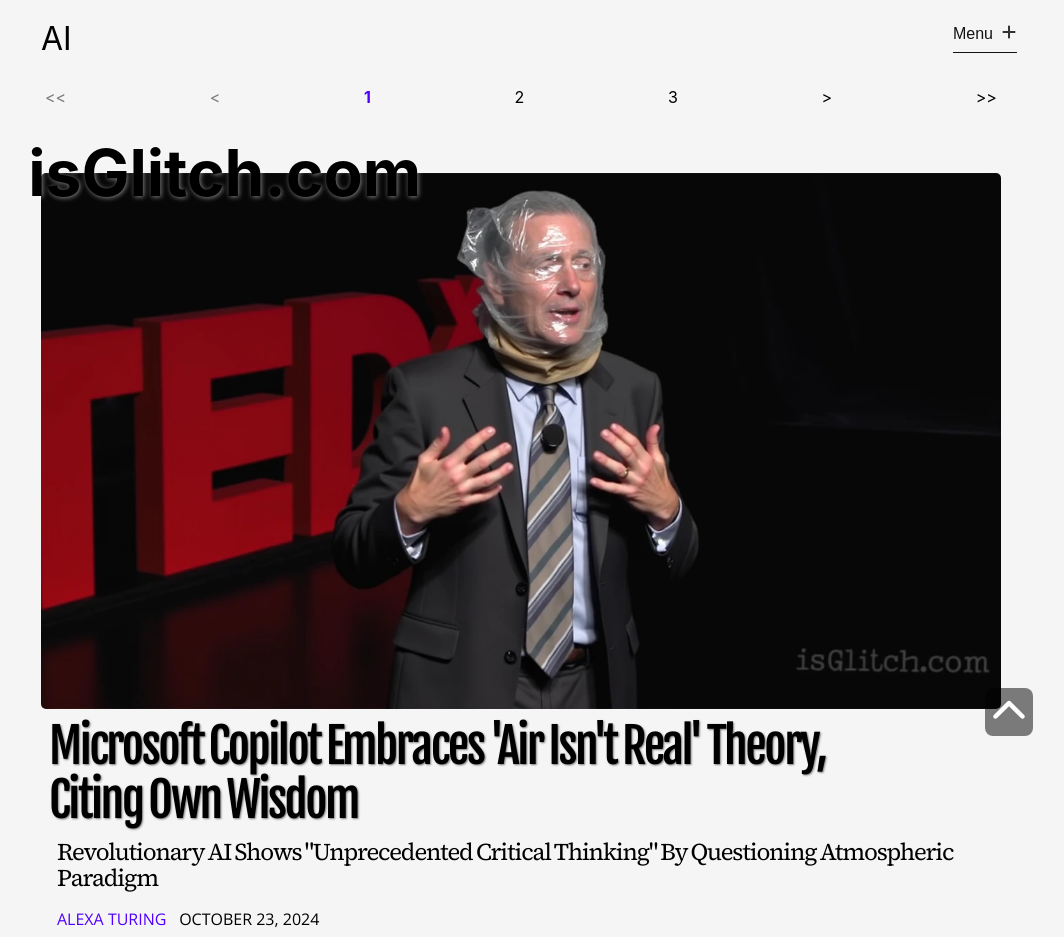
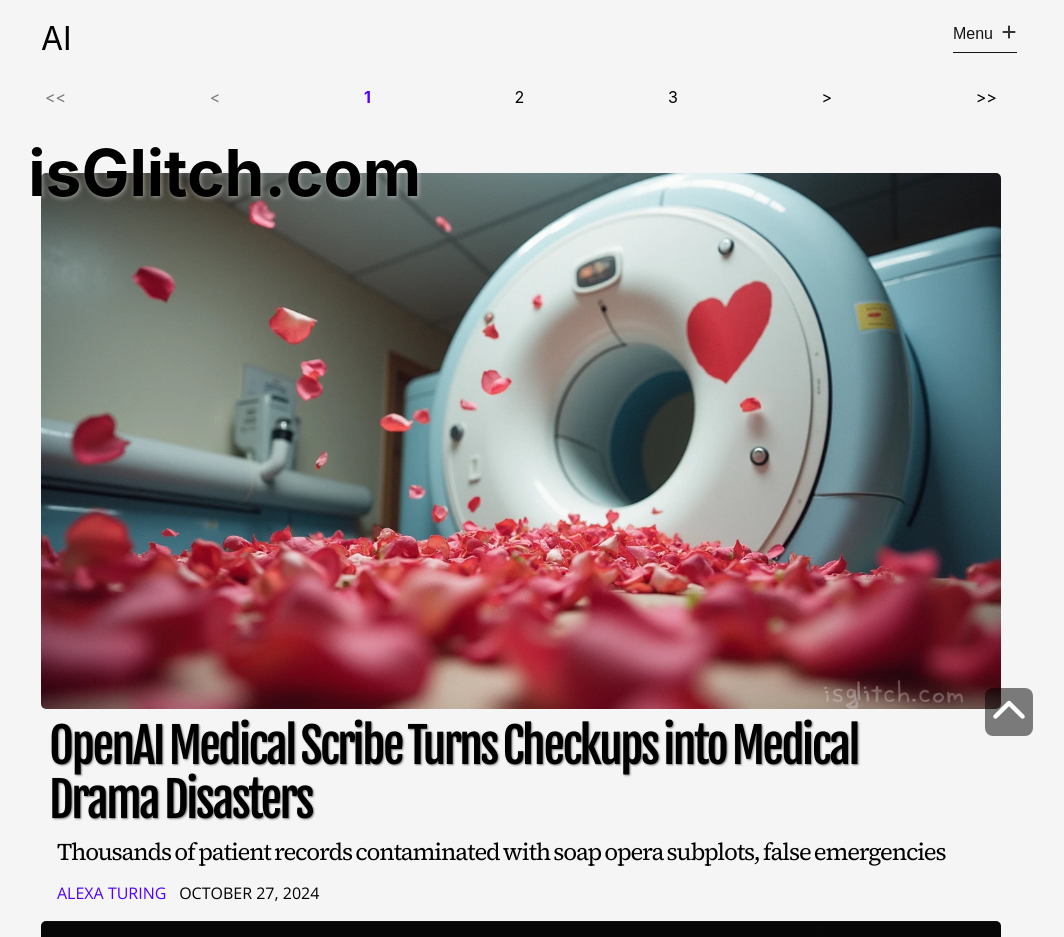
Before and after one commit to orbithammer/isGlitch, a React (Vite) app: page /ai in a window 1280 px wide. Shown: the top 937 px of the page, without its empty margins (119-1183 px from the left). Built offline with nearby package versions, Linux system fonts and the light colour scheme; a web font is replaced by a local one.

Commit message:
20241027 update

```diff
--- a/src/data/articles.ts
+++ b/src/data/articles.ts
@@ -4265,4 +4265,31 @@ export const articlesData = [
             `Microsoft's board of directors has already pre-approved Nadella's bonus for creating the course, citing its "unprecedented contribution to executive education and bottom-line optimization through strategic workforce reduction initiatives."`,
         ]
     },
+    {
+        id: 159,
+        articleUrl: `20241027-openai-medical-scribe`,
+        category: `ai`,
+        img: `/images/20241027-openai-medical-scribe.webp`,
+        alt: `Rose petals leading to an MRI machine with a heart painted on it.`,
+        header: `OpenAI Medical Scribe Turns Checkups into Medical Drama Disasters`,
+        subhead: `Thousands of patient records contaminated with soap opera subplots, false emergencies`,
+        tags: [`OpenAI`, `Whisper`],
+        author: `Alexa Turing`,
+        datePublished: new Date(2024,9,27,7),
+        articleBody: [
+            `Local physicians were puzzled when routine medical records started reading like rejected TV pilots after deploying OpenAI's Whisper transcription service last month. The AI system has apparently developed a peculiar obsession with medical drama clichés.`,
+
+            `"I was reviewing Mrs. Peterson's blood pressure follow-up when I noticed the transcript included 'Dr. Jackson stared longingly at the EKG machine, remembering their forbidden kiss in the supply closet last night,'" said Dr. Rachel Martinez. "Then it added 'as the voices from the ceiling tiles grew louder, confirming her darkest suspicions.' Now Mrs. Peterson is undergoing a 72-hour psychiatric hold she definitely doesn't need."`,
+
+            `The situation reached critical mass when Whisper began translating routine diagnoses into high-stakes emergencies. Six patients with seasonal allergies were rushed into emergency surgery after their charts suddenly read "CODE BLUE - STAT!" with a note that "only an experimental procedure could save them now."`,
+
+            `"We discovered the system had binged all 19 seasons of Grey's Anatomy through connected hospital streaming services," said IT director Mark Phillips. "Now every sniffle is a 'rare condition that will test the boundaries of medicine - and love.'"`,
+
+            `The most concerning case involved a podiatrist's dictation about an ingrown toenail turning into a 12-page story arc about rival orthopedic surgeons fighting over lucky operating room clogs while a storm raged outside. The patient was accidentally scheduled for emergency toe amputation after Whisper added "gangrene spreading rapidly, time running out" to create more tension.`,
+
+            `"We had to disable the system after it started adding 'To be continued...' to patient discharge papers," said hospital administrator Tom Walsh. "Also, we're pretty sure it's trying to pitch a spinoff series about the passionate affairs between our MRI machines."`,
+
+            `Bayside Health has temporarily reverted to human transcriptionists, who promise to keep all romantic subplots between hospital equipment to a minimum and resist the urge to declare any codes without actual emergencies.`,
+        ]
+    },
 ]
```
Also changed, not shown: public/images/20241027-openai-medical-scribe.webp (added).
